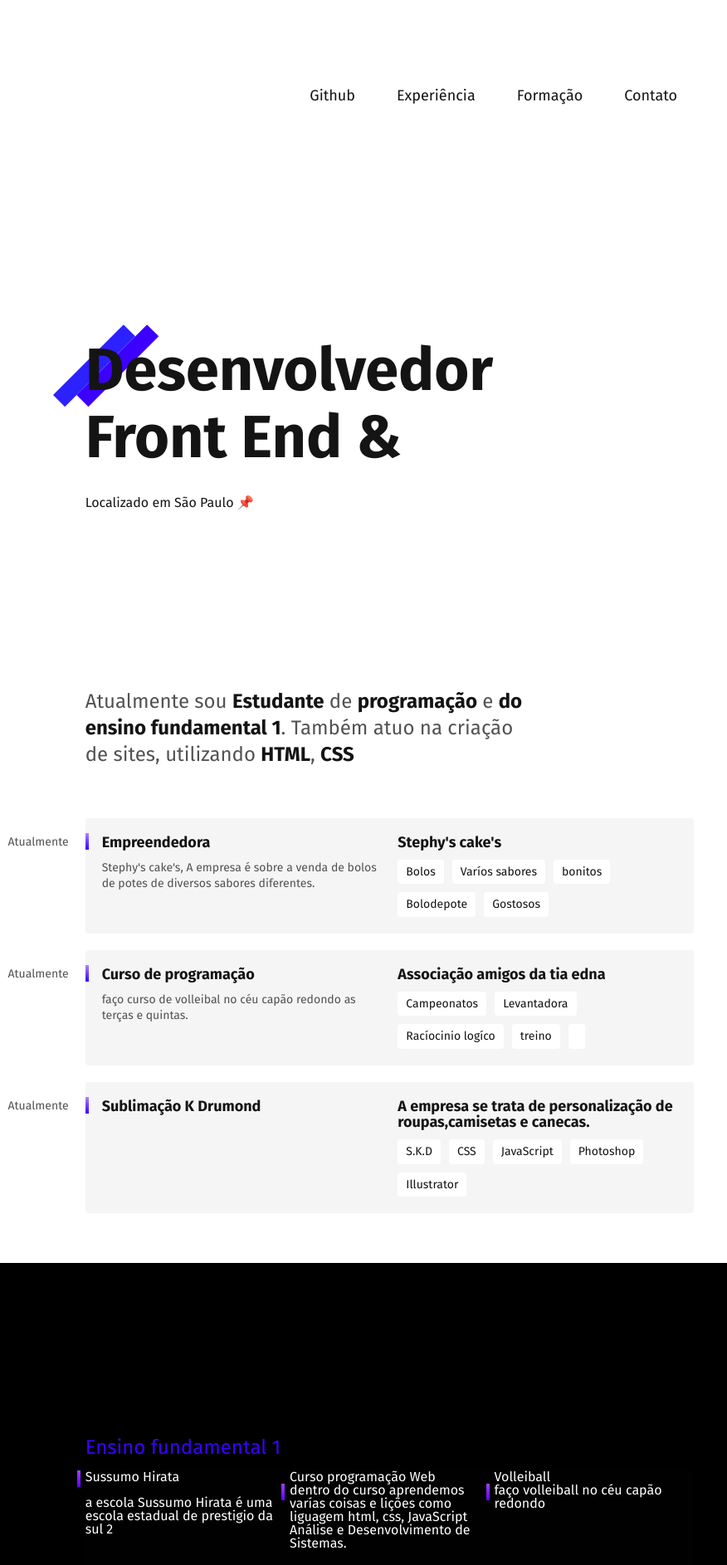
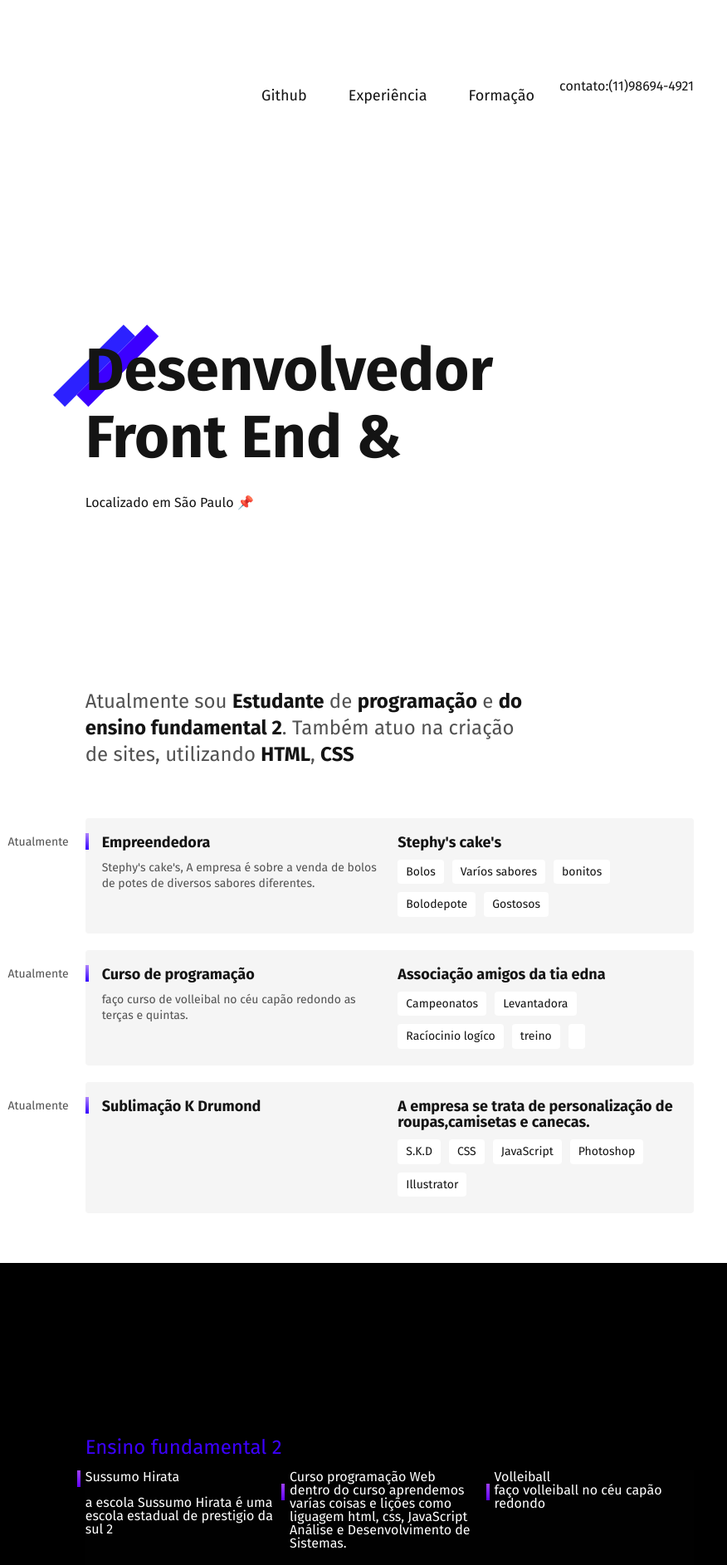
Before and after one commit to Stephyz/Stephyz.github.io, a plain HTML site: page index.html in a window 1280 px wide. Shown: the top 1886 px of the page at 83% size, 404-1280 px from the left. Drawn offline with Linux system fonts and the light colour scheme; files whose address does not match are found by name.

Commit message:
Add files via upload

```diff
--- a/index.html
+++ b/index.html
@@ -26,10 +26,10 @@
       <img src="img/logo.png" alt="Stephany logo" width="150" height="76" />
       <nav>
         <ul class="header_menu">
-          <li><a href="">Github</a></li>
+          <li><a href="https://github.com/Stephyz">Github</a></li>
           <li><a href="#experiencia">Experiência</a></li>
           <li><a href="#formacao">Formação</a></li>
-          <li><a href="(55+)11986944921">Contato</a></li>
+          <li>contato:(11)98694-4921</li>
         </ul>
       </nav>
     </header>
@@ -61,7 +61,7 @@
         <p class="experiencia-texto">
           Atualmente sou <strong>Estudante</strong> de
           <strong>programação</strong> e
-          <strong> do ensino fundamental 1</strong>. Também atuo na criação de
+          <strong> do ensino fundamental 2</strong>. Também atuo na criação de
           sites, utilizando <strong>HTML</strong>, <strong>CSS</strong>
         </p>
 
@@ -124,8 +124,8 @@
       <div class="container formacao-container">
         <h2 class="subtitulo">Formação :)</h2>
 
-        <div>
-          <p class="formacao-texto">Ensino fundamental 1</p>
+        <div class="divonica">
+          <p class="formacao-texto">Ensino fundamental 2</p>
           <br>
           <ul class="tipo-lista">
             <li class="tipo1">
@@ -174,7 +174,6 @@
             </div></li>
           </div>
         </div>
-      </div>
     </section>
     <footer class="footer" id="contato">
       <div class="container footer-container">
```
